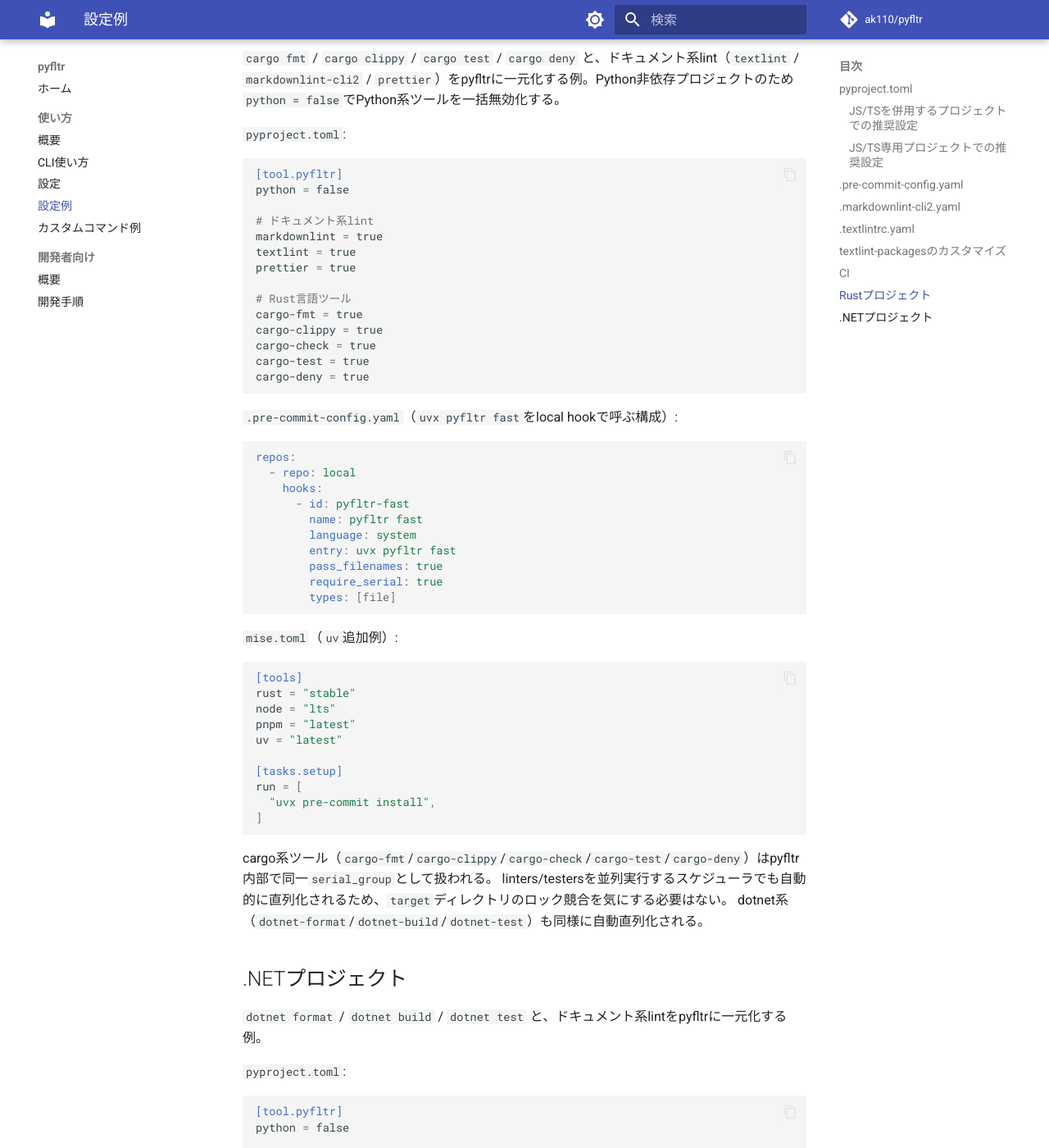
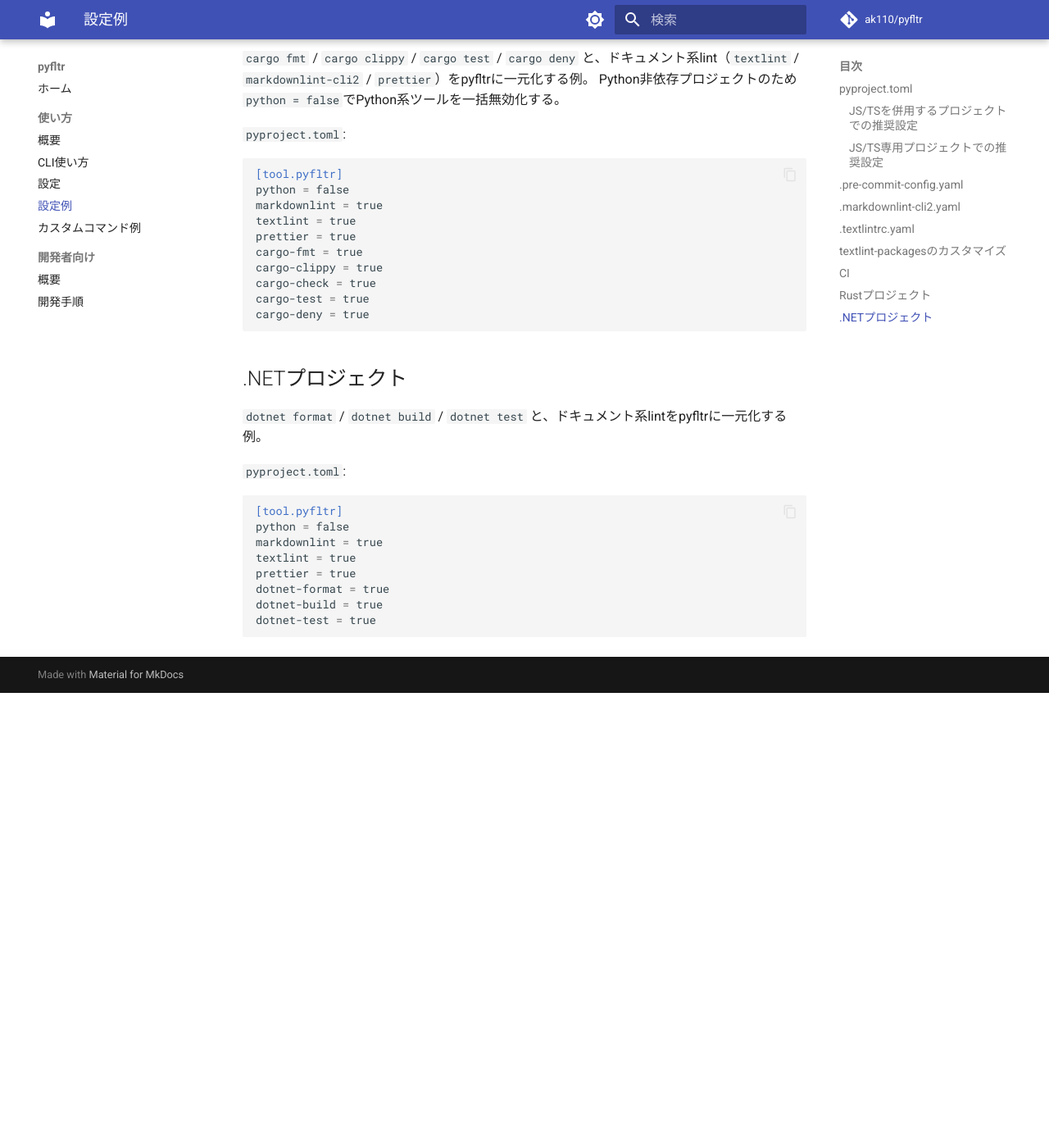
Before and after one commit to ak110/pyfltr, an MkDocs documentation site: the page built from docs/guide/examples.md, in a window 1280 px wide and 1400 px high, scrolled down 6817 px. Shown: the whole window at 82% size. Built offline with MkDocs 1.6.1 and Material for MkDocs 9.7.7, drawn with Linux system fonts in a browser that asks for light colours; comment, search, counter and statistics services are not loaded; after the commit the page ends 7662 px from its top, so only the background shows below that; some of the changed text lies outside the part shown.

Commit message:
feat!: pyfltr fixはformatter対象外、--fixは非推奨化
- `pyfltr fix`はlinter autofix専用とし、formatterは`filter_fix_commands`で除外する
- `--fix`オプションは明示指定時に非推奨警告を出力する
- 関連ドキュメント(usage.md / configuration.md)を新仕様に更新
- pre-commitサンプルから既定値の`pass_filenames: true`を削除
- examples.md内の重複サンプルを整理

Co-Authored-By: Claude Opus 4.6 (1M context) <noreply@anthropic.com>

````diff
--- a/docs/guide/examples.md
+++ b/docs/guide/examples.md
@@ -287,60 +287,23 @@ jobs:
 
 ## Rustプロジェクト
 
-`cargo fmt` / `cargo clippy` / `cargo test` / `cargo deny` と、ドキュメント系lint（`textlint` / `markdownlint-cli2` / `prettier`）をpyfltrに一元化する例。Python非依存プロジェクトのため`python = false`でPython系ツールを一括無効化する。
+`cargo fmt` / `cargo clippy` / `cargo test` / `cargo deny` と、ドキュメント系lint（`textlint` / `markdownlint-cli2` / `prettier`）をpyfltrに一元化する例。
+Python非依存プロジェクトのため`python = false`でPython系ツールを一括無効化する。
 
 `pyproject.toml`:
 
 ```toml
 [tool.pyfltr]
 python = false
-
-# ドキュメント系lint
 markdownlint = true
 textlint = true
 prettier = true
-
-# Rust言語ツール
 cargo-fmt = true
 cargo-clippy = true
 cargo-check = true
 cargo-test = true
 cargo-deny = true
 ```
-
-`.pre-commit-config.yaml`（`uvx pyfltr fast`をlocal hookで呼ぶ構成）:
-
-```yaml
-repos:
-  - repo: local
-    hooks:
-      - id: pyfltr-fast
-        name: pyfltr fast
-        language: system
-        entry: uvx pyfltr fast
-        pass_filenames: true
-        require_serial: true
-        types: [file]
-```
-
-`mise.toml`（`uv`追加例）:
-
-```toml
-[tools]
-rust = "stable"
-node = "lts"
-pnpm = "latest"
-uv = "latest"
-
-[tasks.setup]
-run = [
-  "uvx pre-commit install",
-]
-```
-
-cargo系ツール（`cargo-fmt`/`cargo-clippy`/`cargo-check`/`cargo-test`/`cargo-deny`）はpyfltr内部で同一`serial_group`として扱われる。
-linters/testersを並列実行するスケジューラでも自動的に直列化されるため、`target`ディレクトリのロック競合を気にする必要はない。
-dotnet系（`dotnet-format`/`dotnet-build`/`dotnet-test`）も同様に自動直列化される。
 
 ## .NETプロジェクト
 
@@ -351,24 +314,10 @@ dotnet系（`dotnet-format`/`dotnet-build`/`dotnet-test`）も同様に自動直
 ```toml
 [tool.pyfltr]
 python = false
-
-# ドキュメント系lint
 markdownlint = true
 textlint = true
 prettier = true
-
-# .NET言語ツール
 dotnet-format = true
 dotnet-build = true
 dotnet-test = true
 ```
-
-`.pre-commit-config.yaml`はRust版と同じく`uvx pyfltr fast`をlocal hookで呼び出す形にし、`mise.toml`には`dotnet`と`uv`を揃えて定義する。
-
-```toml
-[tools]
-dotnet = "latest"
-node = "lts"
-pnpm = "latest"
-uv = "latest"
-```
````
Also changed, not shown: docs/guide/configuration.md (+10 -10 lines), docs/guide/usage.md (+19 -12 lines), 5 other files.
